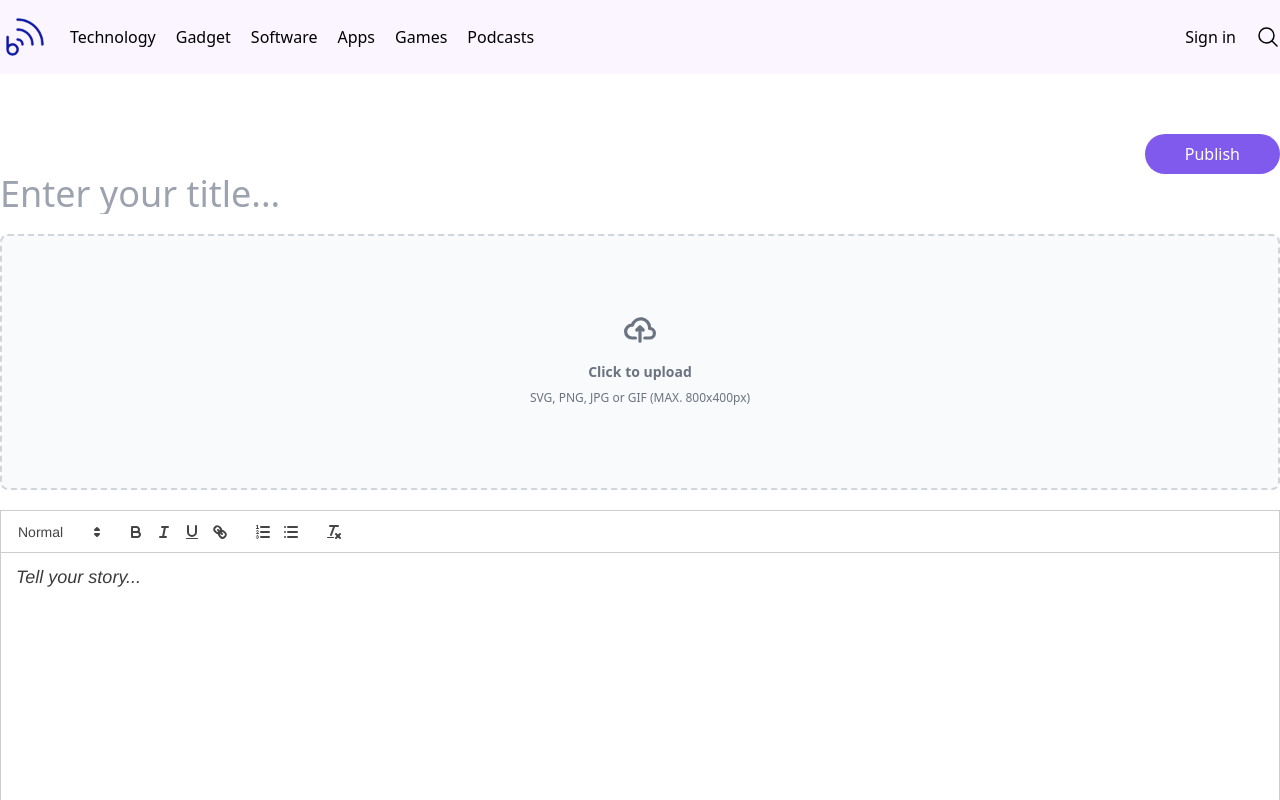
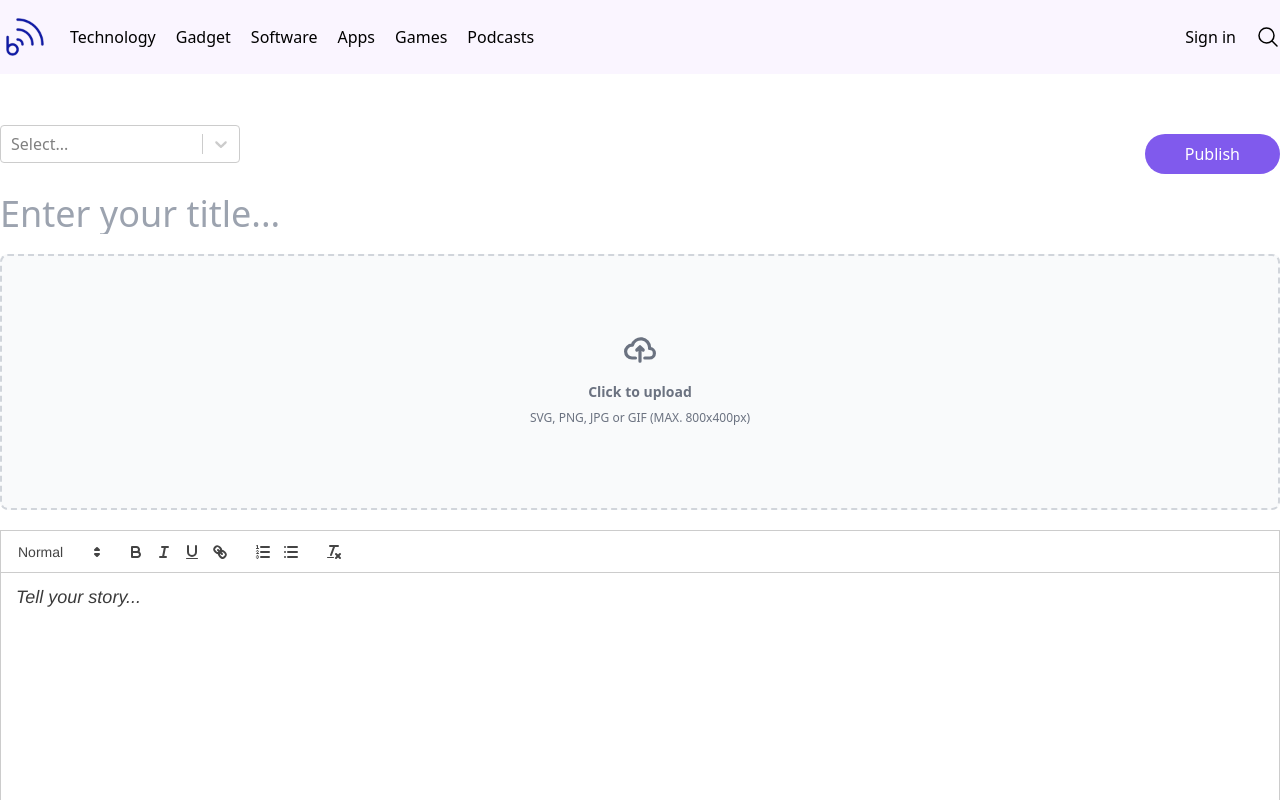
Before and after one commit to souravh093/blog-app, a React (Vite) app: page /writeBlog in a window 1280 px wide. Shown: the top 800 px of the page. Built offline with nearby package versions, Linux system fonts and the light colour scheme; no server answers.

Commit message:
fix some problem

```diff
--- a/package.json
+++ b/package.json
@@ -19,7 +19,8 @@
     "react-icons": "^4.11.0",
     "react-quill": "^2.0.0",
     "react-redux": "^8.1.3",
-    "react-router-dom": "^6.16.0"
+    "react-router-dom": "^6.16.0",
+    "react-select": "^5.7.7"
   },
   "devDependencies": {
     "@types/react": "^18.2.15",
--- a/src/Pages/Home/Hero/HeroCard/HeroCard.jsx
+++ b/src/Pages/Home/Hero/HeroCard/HeroCard.jsx
@@ -45,7 +45,7 @@ const HeroCard = ({ blog }) => {
                 d="M6.75 3v2.25M17.25 3v2.25M3 18.75V7.5a2.25 2.25 0 012.25-2.25h13.5A2.25 2.25 0 0121 7.5v11.25m-18 0A2.25 2.25 0 005.25 21h13.5A2.25 2.25 0 0021 18.75m-18 0v-7.5A2.25 2.25 0 015.25 9h13.5A2.25 2.25 0 0121 11.25v7.5m-9-6h.008v.008H12v-.008zM12 15h.008v.008H12V15zm0 2.25h.008v.008H12v-.008zM9.75 15h.008v.008H9.75V15zm0 2.25h.008v.008H9.75v-.008zM7.5 15h.008v.008H7.5V15zm0 2.25h.008v.008H7.5v-.008zm6.75-4.5h.008v.008h-.008v-.008zm0 2.25h.008v.008h-.008V15zm0 2.25h.008v.008h-.008v-.008zm2.25-4.5h.008v.008H16.5v-.008zm0 2.25h.008v.008H16.5V15z"
               />
             </svg>
-            {date}
+            {date && new Date(date).toDateString()}
           </div>
           <div className="flex gap-1">
             <svg
--- a/src/Pages/Shared/Header/Header.jsx
+++ b/src/Pages/Shared/Header/Header.jsx
@@ -31,12 +31,20 @@ const Header = () => {
           </div>
           <div className="flex items-center space-x-5 ">
             {email && !isLoading && (
-              <Link to={"/writeBlog"} className="text-primary font-semibold">Post a Blog</Link>
+              <Link to={"/writeBlog"} className="text-primary font-semibold">
+                Post a Blog
+              </Link>
             )}
             {email && !isLoading ? (
               <div className="flex gap-2">
                 <button onClick={handleLogout}>Logout</button>
-                <button className="btn btn-primary py-2">Dashboard</button>
+                <div>
+                  <img
+                    src="https://cdn.pixabay.com/photo/2016/08/08/09/17/avatar-1577909_960_720.png"
+                    alt="user demo image"
+                    className="w-10 h-10 hover:ring-2 hover:ring-primary rounded-full"
+                  />
+                </div>
               </div>
             ) : (
               <Link to={"/login"}>Sign in</Link>
--- a/src/Pages/WritePost/WritePost.jsx
+++ b/src/Pages/WritePost/WritePost.jsx
@@ -8,10 +8,26 @@ import {
   uploadBytesResumable,
   getDownloadURL,
 } from "firebase/storage";
+import { useSelector } from "react-redux";
+import CreatableSelect from "react-select/creatable";
+import { useAddBlogMutation } from "../../redux/features/blogs/blogSlice";
 
 const storage = getStorage();
 
 const WritePost = () => {
+  const [addBlogData, { data, isError, isLoading }] = useAddBlogMutation();
+  console.log(data)
+  const [categoryOption, setCategoryOption] = useState("");
+  const category = [
+    { value: "technology", label: "Technology" },
+    { value: "programming", label: "Programming" },
+    { value: "app", label: "App" },
+    { value: "gadget", label: "Gadget" },
+    { value: "lifestyle", label: "Lifestyle" },
+    { value: "review", label: "Review" },
+    { value: "health", label: "Health" },
+  ];
+  const { email, name } = useSelector((state) => state.userSlice);
   const [file, setFile] = useState(null);
   const [media, setMedia] = useState("");
   const [value, setValue] = useState("");
@@ -74,10 +90,15 @@ const WritePost = () => {
   const handleSubmit = () => {
     const post = {
       title,
-      desc: value,
-      img: media,
+      descOne: value,
+      image: media,
       slug: slugify(title),
+      writer: name,
+      email,
+      date: new Date(),
+      category: categoryOption.value,
     };
+    addBlogData(post);
     console.log(post);
   };
 
@@ -88,7 +109,16 @@ const WritePost = () => {
     >
       <Container>
         <div>
-          <div className="flex justify-end mt-10">
+          <div className="flex justify-between mt-10 items-center mb-5">
+            <div>
+              <CreatableSelect
+                className="w-60"
+                isClearable
+                options={category}
+                defaultInputValue={categoryOption}
+                onChange={setCategoryOption}
+              />
+            </div>
             <button
               onClick={handleSubmit}
               className="mt-5 bg-primary px-10 text-white py-2 rounded-3xl hover:text-gray-200 hover:shadow-xl"
@@ -139,19 +169,6 @@ const WritePost = () => {
                 />
               </label>
             </div>
-            {/* <div className="flex gap-5 z-20 bg-white/50 left-12">
-              <input
-                type="file"
-                onChange={(e) => setFile(e.target.files[0])}
-                id="image"
-                className="hidden"
-              />
-              <button className="w-[36px] h-[36px] rounded-full bg-transparent border border-primary flex items-center justify-center cursor-pointer">
-                <label className="cursor-pointer" htmlFor="image">
-                  <BsImage />
-                </label>
-              </button>
-            </div> */}
 
             <ReactQuill
               className="w-full h-96"
--- a/src/redux/features/blogs/blogSlice.js
+++ b/src/redux/features/blogs/blogSlice.js
@@ -41,6 +41,14 @@ const blogApi = baseApi.injectEndpoints({
     getComments: builder.query({
       query: (id) => `/getComments/${id}`,
     }),
+    addBlog: builder.mutation({
+      query: (post) => ({
+        url: `/addBlog`,
+        method: "POST",
+        body: post,
+      }),
+      invalidatesTags: ["Blogs"],
+    }),
   }),
 });
 
@@ -53,4 +61,5 @@ export const {
   useGetSingleBlogQuery,
   useGetSimilarBlogQuery,
   useAddCommentMutation,
+  useAddBlogMutation,
 } = blogApi;
```
Also changed, not shown: 1 other file (tests, documents, lock files or other folders).
